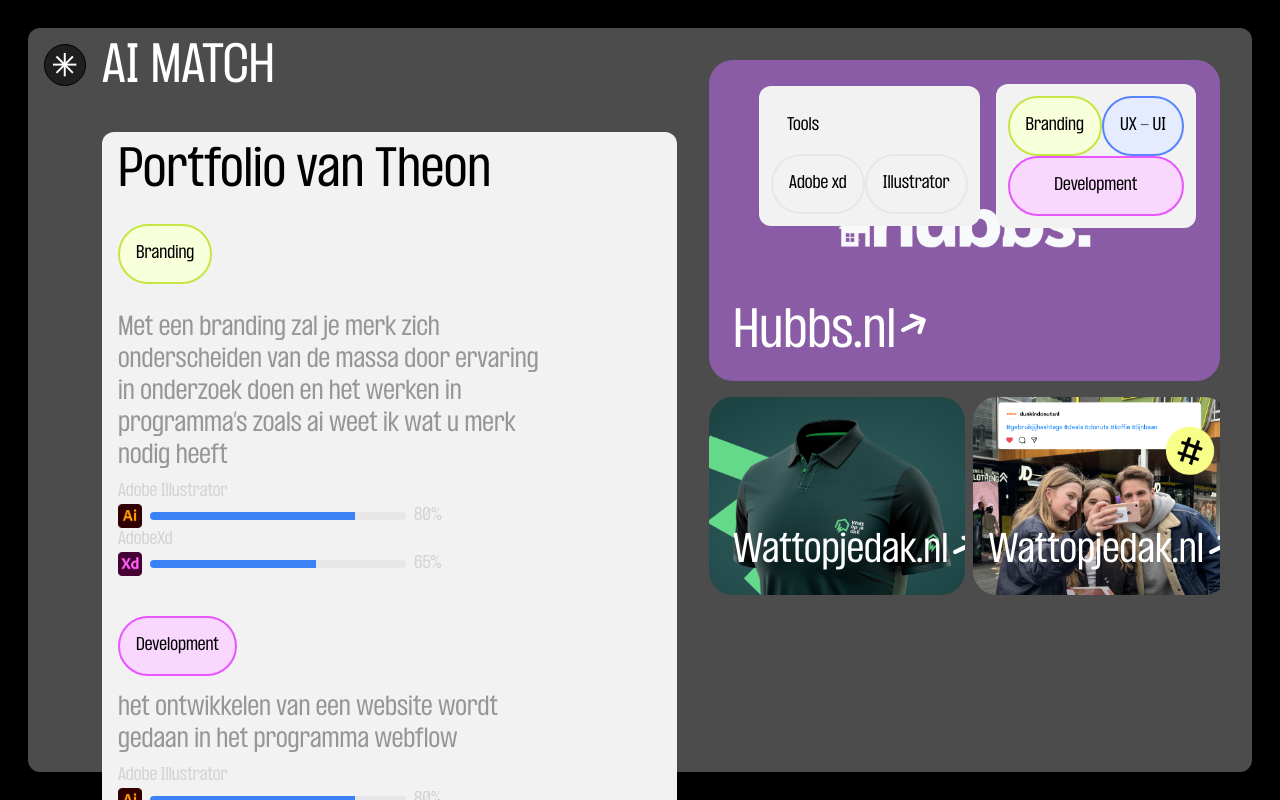
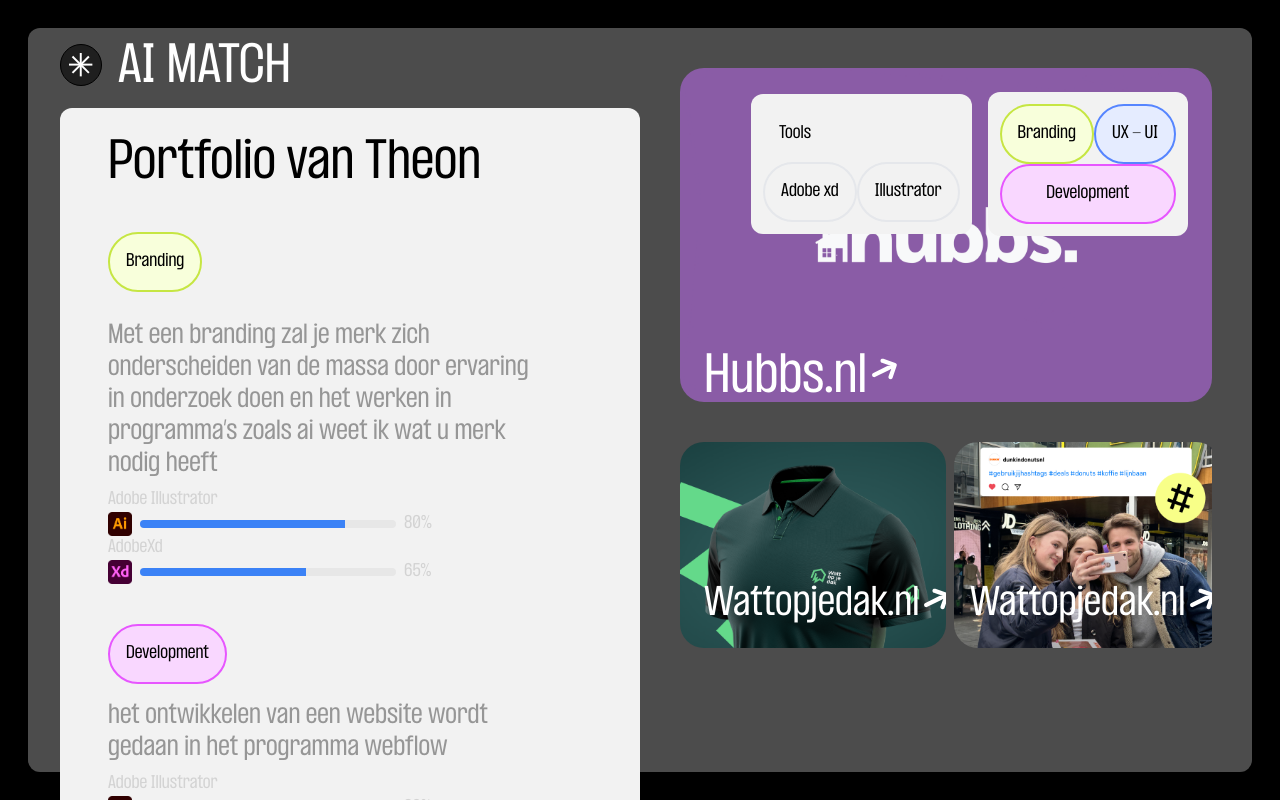
Before and after one commit to VincentHuijer/AngularPortfolioApp, an Angular app: page /theon in a window 1280 px wide. Shown: the top 800 px of the page. Built offline with nearby package versions, Linux system fonts and the light colour scheme.

Commit message:
moved logo but broke the spacing between the companies

```diff
--- a/src/app/pages/theon-portfolio/theon-portfolio.component.html
+++ b/src/app/pages/theon-portfolio/theon-portfolio.component.html
@@ -1,13 +1,14 @@
 <!DOCTYPE html>
 <div class="h-screen bg-black flex">
   <div class="flex-1 bg-[#4C4C4C] rounded-xl flex m-7">
-    <div class="flex flex-row">
-      <app-asterik-dark class="p-4"/>
-      <div class="flex flex-col w-6/12">
-        <div class="extended-bold self-start text-white text-5xl pt-4 mb-10">AI MATCH</div>
-        <div class="bg-[#F2F2F2] p-4 rounded-xl">
-          <div class="w-4/5">
-          <div class="text-5xl"> Portfolio van Theon</div>
+    <div class="flex flex-col w-6/12">
+        <div class="flex flex-row">
+          <app-asterik-dark class="p-4 ml-4"/>
+        <div class="extended-bold self-start text-white text-5xl pt-4 mb-4">AI MATCH</div>
+        </div>
+        <div class="bg-[#F2F2F2] p-4 rounded-xl ml-8">
+          <div class="w-4/5 ml-8">
+          <div class="text-5xl my-4"> Portfolio van Theon</div>
 
           <div class="mb-10">
             <div class="border-2 border-[#C6E643] rounded-full p-4 bg-[#F8FFDB] text-center inline-block my-7">
@@ -87,9 +88,9 @@
 
 
       <div class="w-6/12 h-full overflow-hidden">
-        <div class="p-8 flex flex-col h-full">
+        <div class="p-10 flex flex-col h-full">
           <div class="relative w-full overflow-hidden">
-            <img class="rounded-3xl mb-4 h-60%" src="assets/fotos/HubbsFoto.png" alt="Hubbs Foto">
+            <img class="rounded-3xl mb-10" src="assets/fotos/HubbsFoto.png" alt="Hubbs Foto">
 
             <div class="w-full flex items-center p-6 absolute top-0 justify-end left-0">
               <div class="flex flex-col p-3 bg-[#F2F2F2] rounded-xl mr-4">
@@ -150,4 +151,3 @@
       </div>
     </div>
   </div>
-</div>
```
